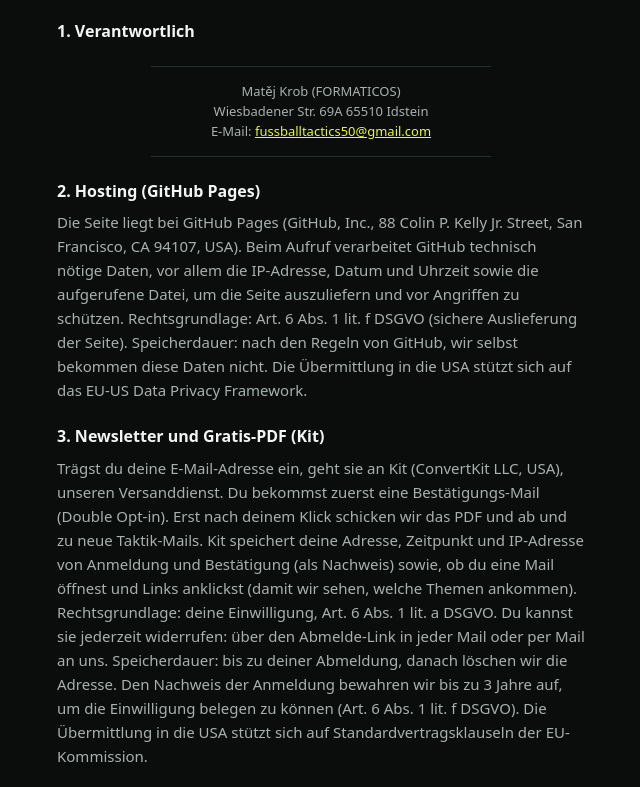
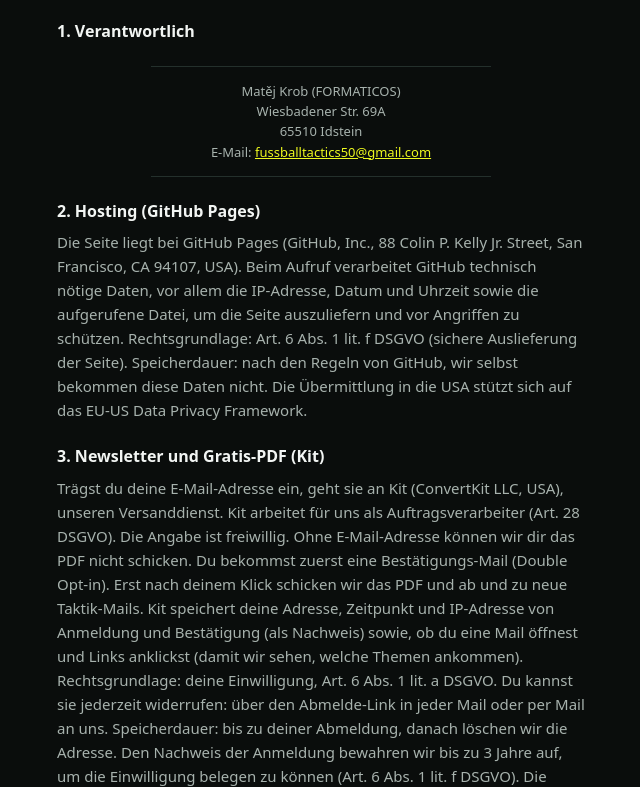
Before and after one commit to spielverstand/spielverstand.github.io, a plain HTML site: page datenschutz.html in a window 1280 px wide. Shown: the part 125-912 px from the top of the page, without its empty margins (319-959 px from the left). Drawn offline with Linux system fonts and the light colour scheme.

Commit message:
Anschrift zweizeilig, Datenschutz ergänzt

```diff
--- a/datenschutz.html
+++ b/datenschutz.html
@@ -29,8 +29,7 @@ ul{padding-left:18px}
 <h1>Datenschutz</h1>
 
 <h2>1. Verantwortlich</h2>
-<div class="angaben">Matěj Krob (FORMATICOS)<br>Wiesbadener Str. 69A
-65510 Idstein<br>E-Mail: <a href="mailto:fussballtactics50@gmail.com">fussballtactics50@gmail.com</a></div>
+<div class="angaben">Matěj Krob (FORMATICOS)<br>Wiesbadener Str. 69A<br>65510 Idstein<br>E-Mail: <a href="mailto:fussballtactics50@gmail.com">fussballtactics50@gmail.com</a></div>
 <h2>2. Hosting (GitHub Pages)</h2>
 <p>Die Seite liegt bei GitHub Pages (GitHub, Inc., 88 Colin P. Kelly Jr. Street, San Francisco, CA 94107, USA). Beim Aufruf
 verarbeitet GitHub technisch nötige Daten, vor allem die IP-Adresse, Datum und Uhrzeit sowie die aufgerufene Datei, um die
@@ -38,7 +37,8 @@ Seite auszuliefern und vor Angriffen zu schützen. Rechtsgrundlage: Art. 6 Abs.
 Seite). Speicherdauer: nach den Regeln von GitHub, wir selbst bekommen diese Daten nicht. Die Übermittlung in die USA stützt
 sich auf das EU-US Data Privacy Framework.</p>
 <h2>3. Newsletter und Gratis-PDF (Kit)</h2>
-<p>Trägst du deine E-Mail-Adresse ein, geht sie an Kit (ConvertKit LLC, USA), unseren Versanddienst. Du bekommst zuerst eine
+<p>Trägst du deine E-Mail-Adresse ein, geht sie an Kit (ConvertKit LLC, USA), unseren Versanddienst. Kit arbeitet für uns als Auftragsverarbeiter (Art. 28 DSGVO).
+Die Angabe ist freiwillig. Ohne E-Mail-Adresse können wir dir das PDF nicht schicken. Du bekommst zuerst eine
 Bestätigungs-Mail (Double Opt-in). Erst nach deinem Klick schicken wir das PDF und ab und zu neue Taktik-Mails.
 Kit speichert deine Adresse, Zeitpunkt und IP-Adresse von Anmeldung und Bestätigung (als Nachweis) sowie, ob du eine Mail
 öffnest und Links anklickst (damit wir sehen, welche Themen ankommen).
```
Also changed, not shown: impressum.html (+1 -2 lines).
